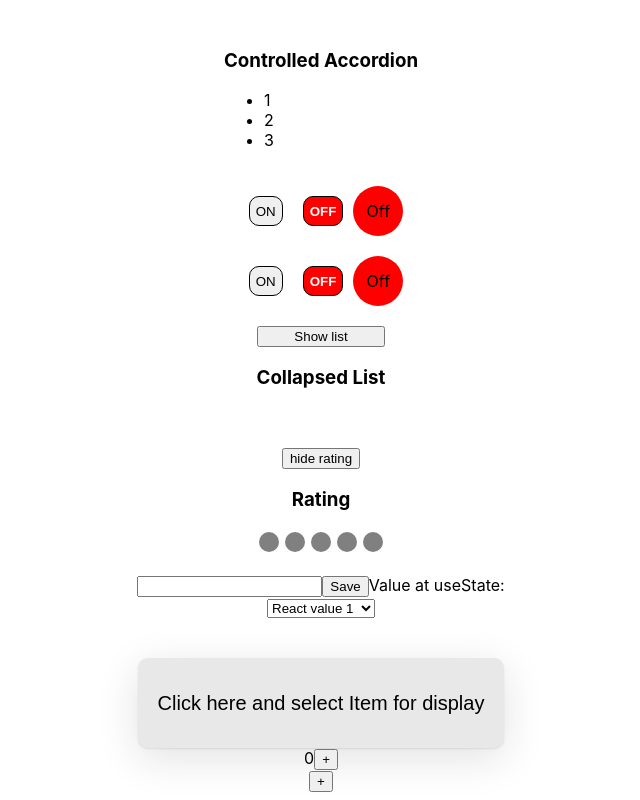
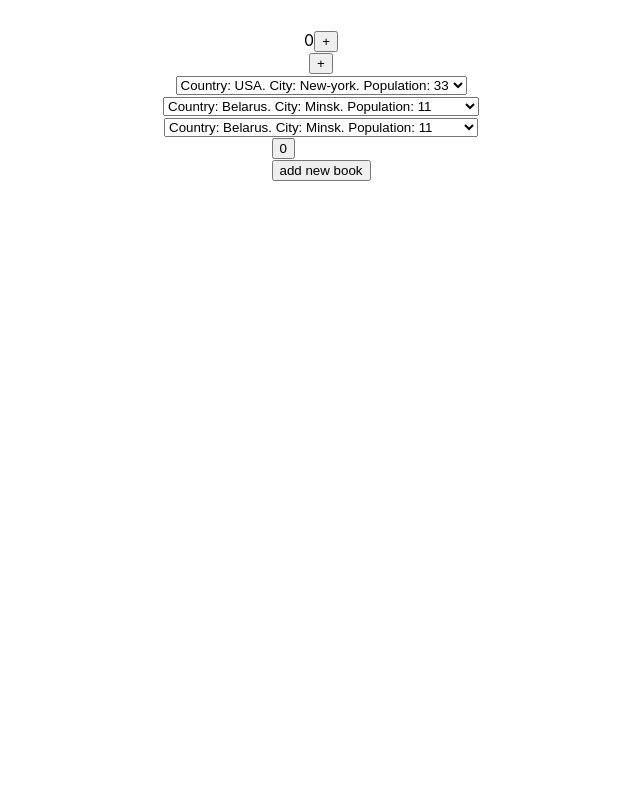
Before and after one commit to RomanChuchval/React_podrobno, a React (Create React App) app: page / in a window 1280 px wide. Shown: the top 800 px of the page, without its empty margins (319-959 px from the left). Built offline with nearby package versions, Linux system fonts and the light colour scheme.

Commit message:
use react.memo and useCallback for optimize rerender

```diff
--- a/src/App.tsx
+++ b/src/App.tsx
@@ -9,7 +9,8 @@ import {ActiveType, OnOff} from "./OnOff";
 import {UncontrolledInput} from "./components/UncontrolledInput";
 import {ControlledSelect} from "./components/ControlledSelect";
 import {CustomSelect} from "./components/CustomSelect/CustomSelect";
-import {UseMemo} from "./components/Memo/useMemo";
+import {UseMemoContainer} from "./components/Memo/useMemo";
+import {CounterWithBooks} from "./components/useCallback/CounterWithBooks";
 
 
 function AppContainer() {
@@ -21,15 +22,16 @@ function AppContainer() {
     return (
         <div className={'wrapper'}>
             {/*<Rating value={value} setValue={setValue}/>*/}
-            <Accordion heading={'Controlled Accordion'} collapsed={collapsed} setCollapsed={setCollapsed}/>
-            <OnOff active={active} setActive={setActive}/>
-            <UncontrolledOnOff/>
-            <UncontrollAccordion />
-            <UncontrollRating/>
-            <UncontrolledInput />
-            <ControlledSelect/>
-            <CustomSelect/>
-            <UseMemo />
+            {/*<Accordion heading={'Controlled Accordion'} collapsed={collapsed} setCollapsed={setCollapsed}/>*/}
+            {/*<OnOff active={active} setActive={setActive}/>*/}
+            {/*<UncontrolledOnOff/>*/}
+            {/*<UncontrollAccordion />*/}
+            {/*<UncontrollRating/>*/}
+            {/*<UncontrolledInput />*/}
+            {/*<ControlledSelect/>*/}
+            {/*<CustomSelect/>*/}
+            <UseMemoContainer />
+            <CounterWithBooks/>
         </div>
     );
 }
--- a/src/components/Memo/useMemo.tsx
+++ b/src/components/Memo/useMemo.tsx
@@ -7,7 +7,7 @@ export type SelectOptionType = {
     city: string
     population: number
 }
-const UseMemoContainer = () => {
+const UseMemo = () => {
 
     const [state, setState] = useState<Array<SelectOptionType>>([
         {country: 'Belarus', city: 'Minsk', population: 11},
@@ -24,28 +24,19 @@ const UseMemoContainer = () => {
     const [count, setCount] = useState<number>(0)
 
 
-    const filtredByUSA = useMemo(() => {
+    const filteredByUSA = useMemo(() => {
         // debugger
         return state.filter(el => el.country === 'USA')
     }, [state])
 
-    const filtredByPopulation = useMemo(() => {
+    const filteredByPopulation = useMemo(() => {
         // debugger
         return state.filter(el => el.population >= 10)
     }, [state])
 
-    // const filtredByBelarus = useMemo(() => {
-    //     return state.filter(el => el.country === 'Belarus')
-    // }, [state])
-    //
-    // const filtredByRussia = useMemo(() => {
-    //     return state.filter(el => el.country === 'Russia')
-    // }, [state])
-    //
-    //
-    // const filtredByUkraine = useMemo(() => {
-    //     return state.filter(el => el.country === 'Ukraine')
-    // }, [state])
+    const filteredByBelarus = useMemo(() => {
+        return state.filter(el => el.country === 'Belarus')
+    }, [state])
 
 
     return (
@@ -63,22 +54,13 @@ const UseMemoContainer = () => {
                 }}>+
                 </button>
             </div>
-            <p>USA</p>
-            <SelectContainer options={filtredByUSA}/>
-            <hr/>
-            <p>Population over 10</p>
-            <SelectContainer options={filtredByPopulation}/>
-            <hr/>
-            {/*<p>Belarus</p>*/}
-            {/*<Select options={filtredByBelarus}/>*/}
-            {/*<hr/>*/}
-            {/*<p>Russia</p>*/}
-            {/*<Select options={filtredByRussia}/>*/}
-            {/*<hr/>*/}
-            {/*<p>Ukraine</p>*/}
-            {/*<Select options={filtredByUkraine}/>*/}
-            {/*<hr/>*/}
+
+            <SelectContainer options={filteredByUSA}/>
+
+            <SelectContainer options={filteredByPopulation}/>
+
+            <SelectContainer options={filteredByBelarus}/>
         </>
     );
 };
-export const UseMemo = React.memo(UseMemoContainer)
+export const UseMemoContainer = React.memo(UseMemo)
--- /dev/null
+++ b/src/components/useCallback/CounterWithBooks.tsx
@@ -0,0 +1,44 @@
+import React, {useCallback, useState} from 'react';
+
+export const CounterWithBooks = () => {
+
+    const [count, setCount] = useState<number>(0)
+    const [books, setBooks] = useState<Array<string>>(['angular', 'vue', 'react', 'html'])
+    console.log('CounterWithBooks')
+    console.log(books)
+    const onSetCountHandler = () => {
+        setCount(count + 1)
+    }
+
+     // const addBook = () => setBooks([...books, 'JSJS'])
+
+    const memoizedAddBook = useCallback(()=>{
+        setBooks([...books, 'JS'])
+    }, [books])
+
+
+    return (
+        <div>
+            <button onClick={onSetCountHandler}>{count}</button>
+            <BooksContainer addBook={memoizedAddBook} />
+        </div>
+    );
+};
+
+
+type BooksPropsType = {
+    addBook: () => void
+}
+
+const Books = (props: BooksPropsType) => {
+
+    console.log('Books render')
+
+    return (
+        <div>
+            <button onClick={props.addBook}>add new book</button>
+        </div>
+    );
+};
+
+const BooksContainer = React.memo(Books)
```
Also changed, not shown: src/components/Memo/Select.tsx (+0 -12 lines).
